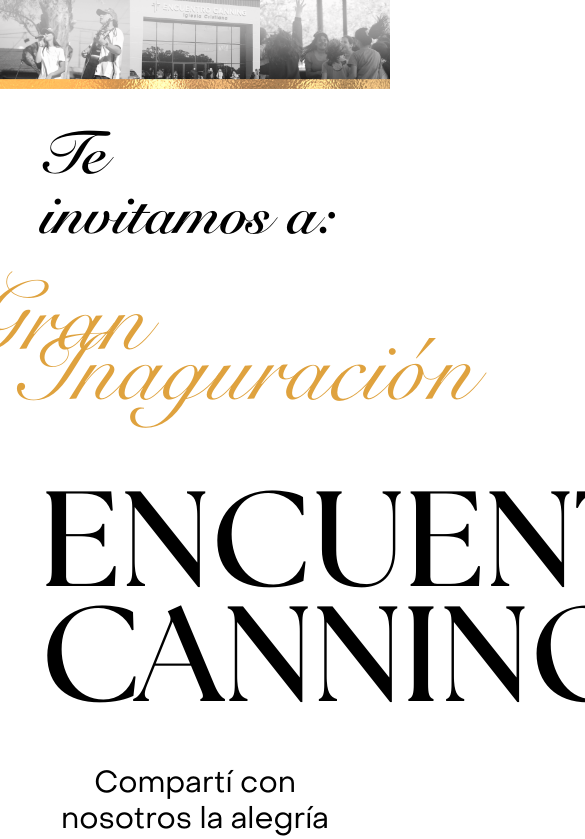
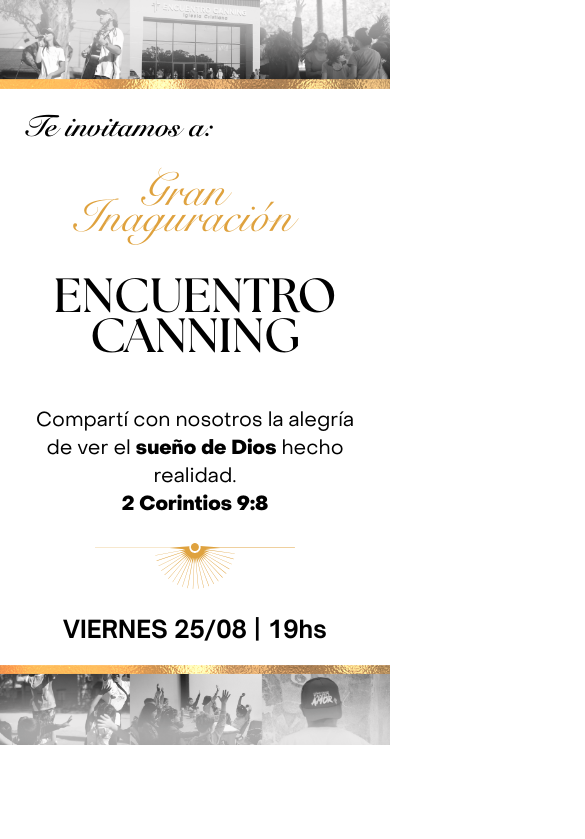
Before and after one commit to beneliflo/encuentro-canning, a Next.js app: page /invitacion-aniversario in a window 390 px wide. Shown: the top 839 px of the page, 585 px wide, since content can reach past the window. Built offline with nearby package versions, Linux system fonts and the light colour scheme.

Commit message:
fix mobile

```diff
--- a/app/invitacion-aniversario/page.tsx
+++ b/app/invitacion-aniversario/page.tsx
@@ -76,20 +76,20 @@ export default function Invitation() {
           <Image src={photoTop} alt='photo top' loading='eager' />
           <Image src={goldTop} alt='gold top' loading='eager' className="absolute -bottom-1 max-h-[30px] w-full" />
         </div>
-        <div className="flex flex-col px-10 py-10">
-          <h3 className={cn('text-6xl font-bold', snellRoundhand.className)}>Te invitamos a:</h3>
-          <h2 className={cn('text-[6.25rem] font-normal text-[#DFA23E] leading-[0.5] mt-12 mb-24 text-right', snellRoundhand.className)}>
-            <p className="block transform -translate-x-44">Gran</p>
+        <div className="flex flex-col p-6 sm:p-10">
+          <h3 className={cn('text-3xl sm:text-5xl lg:text-6xl font-bold', snellRoundhand.className)}>Te invitamos a:</h3>
+          <h2 className={cn('text-5xl sm:text-8xl lg:text-[6.25rem] font-normal text-[#DFA23E] sm:leading-[0.5] leading-[0.55] mt-8 mb-12 sm:mt-12 sm:mb-24 text-center lg:text-right lg:mr-16', snellRoundhand.className)}>
+            <p className="block transform lg:-translate-x-44">Gran</p>
             Inaguración
           </h2>
-          <h1 className={cn('uppercase text-[8.45rem] font-bold leading-[0.85] mb-12', theSeasons.className)}>
+          <h1 className={cn('uppercase text-5xl sm:text-8xl lg:text-[8.45rem] font-bold leading-[0.85] mb-12 text-center lg:text-left', theSeasons.className)}>
             <p className="block transform lg:translate-x-20">Encuentro</p>
             <p className="block">Canning</p>
           </h1>
           <div className="flex flex-col items-center max-w-2xl mx-auto text-center">
-            <p className={cn('text-3xl', objectSans.className)}>Compartí con nosotros la alegría de ver el <b>sueño de Dios</b> hecho realidad. <br /><b>2 Corintios 9:8</b></p>
-            <Image src={split} alt="split" loading='eager' className="my-4" />
-            <p className={cn('text-4xl font-bold', openSauce.className)}>VIERNES 25/08 | 19hs</p>
+            <p className={cn('text-xl sm:text-3xl', objectSans.className)}>Compartí con nosotros la alegría de ver el <b>sueño de Dios</b> hecho realidad. <br /><b>2 Corintios 9:8</b></p>
+            <Image src={split} alt="split" loading='eager' className="max-w-[200px] sm:max-w-full my-6 sm:my-10" />
+            <p className={cn('text-2xl sm:text-4xl font-bold', openSauce.className)}>VIERNES 25/08 | 19hs</p>
           </div>
         </div>
         <div className="relative">
```
Also changed, not shown: public/invitation/split.svg.
